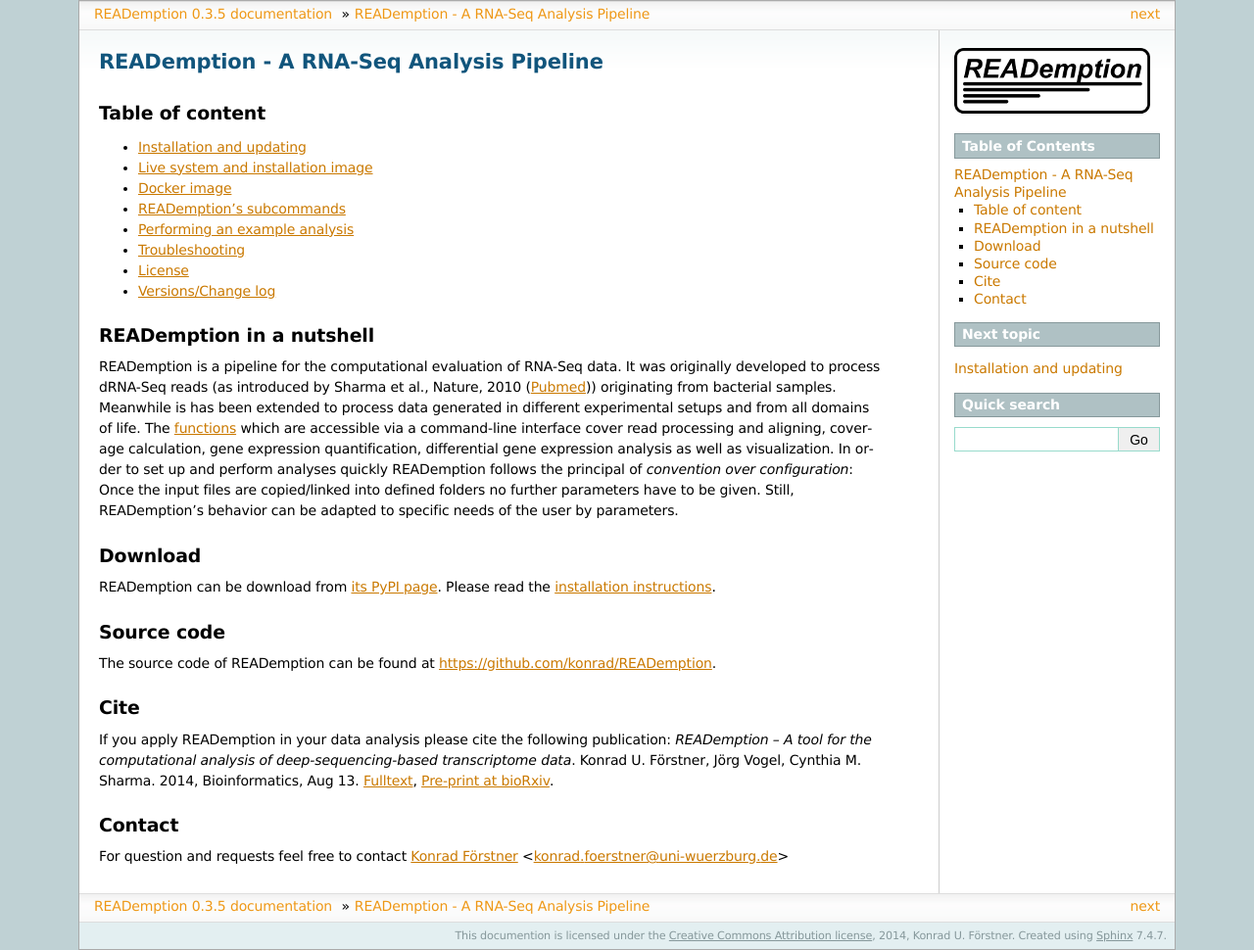
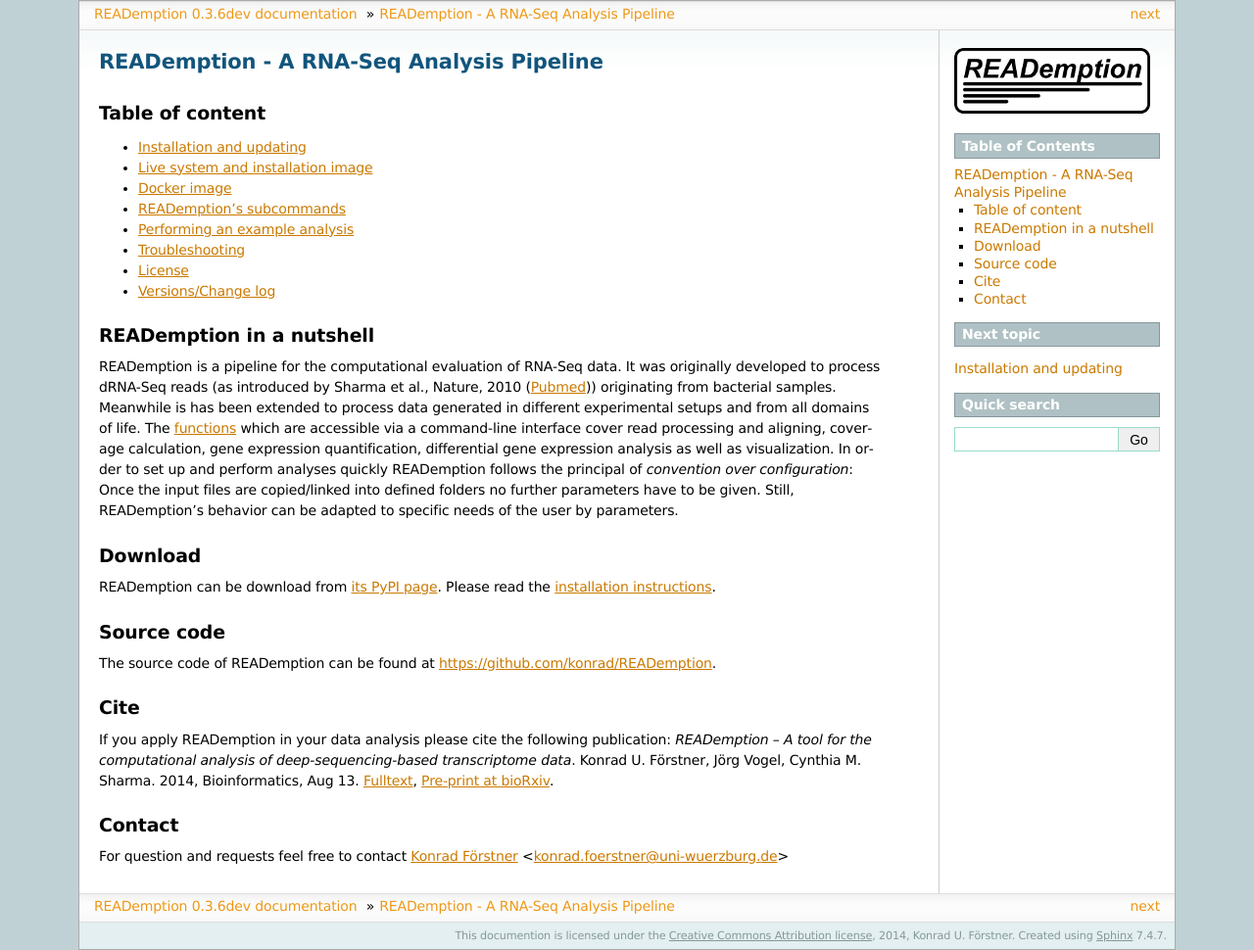
Before and after one commit to foerstner-lab/READemption, a Sphinx documentation site: the page built from docs/source/index.rst, in a window 1280 px wide. Shown: the whole page at 98% size. Built offline with Sphinx 7.4.7, drawn with Linux system fonts in a browser that asks for light colours; pages that are not in the unit, such as notebooks, are missing from menus.

Commit message:
Change version to dev

```diff
--- a/docs/source/conf.py
+++ b/docs/source/conf.py
@@ -50,7 +50,7 @@
 # The short X.Y version.
 version = '0.3'
 # The full version, including alpha/beta/rc tags.
-release = '0.3.5'
+release = '0.3.6dev'
 
 # The language for content autogenerated by Sphinx. Refer to documentation
 # for a list of supported languages.
--- a/setup.py
+++ b/setup.py
@@ -5,7 +5,7 @@
 
 setup(
     name='READemption',
-    version='0.3.5',
+    version='0.3.6dev',
     packages=['reademptionlib', 'tests'],
     author='Konrad U. Förstner',
     author_email='konrad@foerstner.org',
```
Also changed, not shown: 1 other file.
